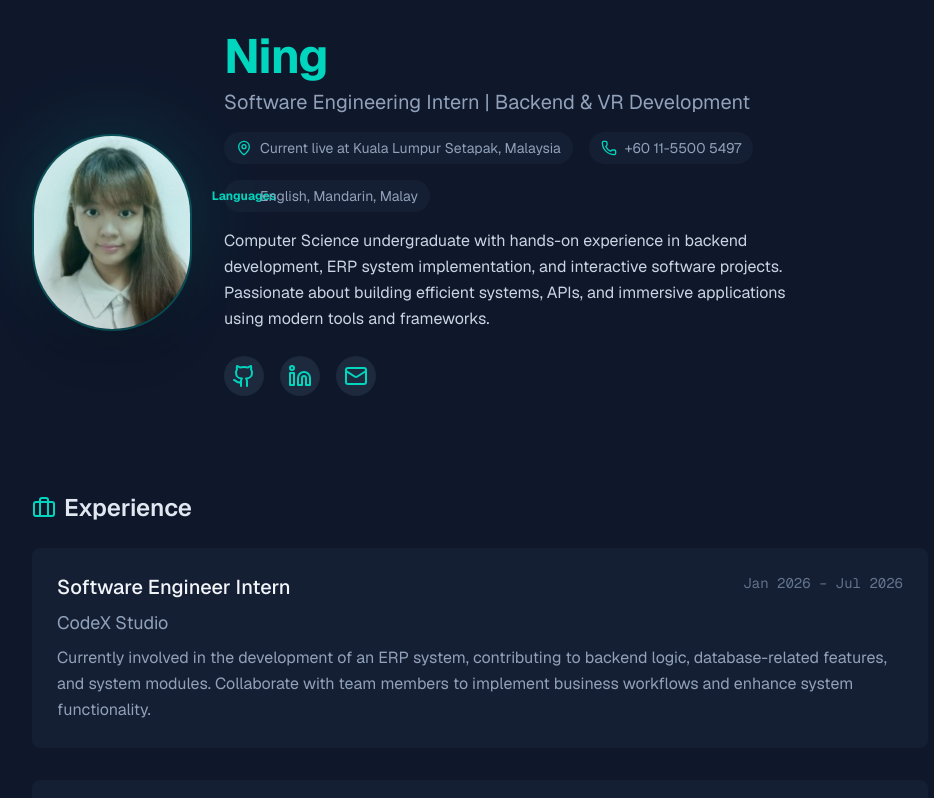
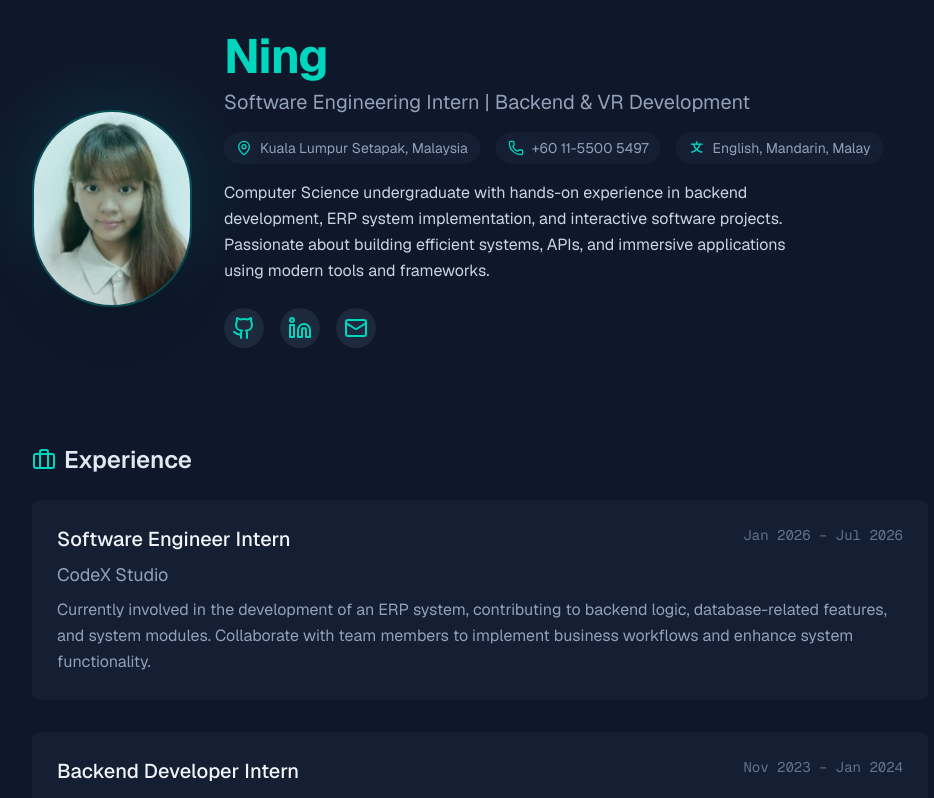
Before and after one commit to JNing8431-moon/Ning-React-Resume, a Next.js app: page /Ning-React-Resume/ in a window 1280 px wide. Shown: the top 798 px of the page, without its empty margins (160-1094 px from the left). Built offline with nearby package versions, Linux system fonts and the light colour scheme.

Commit message:
update personal info

```diff
--- a/app/components/Resume.tsx
+++ b/app/components/Resume.tsx
@@ -52,14 +52,14 @@ export default function Resume() {
                         <div className="flex flex-wrap gap-4 text-sm text-slate-400">
                             <div className="flex items-center gap-2 bg-slate-800/50 px-3 py-1.5 rounded-full">
                                 <MapPin className="w-4 h-4 text-teal-400" />
-                                <span>Current live at Kuala Lumpur Setapak, Malaysia</span>
+                                <span>Kuala Lumpur Setapak, Malaysia</span>
                             </div>
                             <div className="flex items-center gap-2 bg-slate-800/50 px-3 py-1.5 rounded-full">
                                 <Phone className="w-4 h-4 text-teal-400" />
                                 <span>+60 11-5500 5497</span>
                             </div>
                             <div className="flex items-center gap-2 bg-slate-800/50 px-3 py-1.5 rounded-full">
-                                <span className="w-4 h-4 flex items-center justify-center text-teal-400 font-bold text-xs">Languages</span>
+                                <span className="w-4 h-4 flex items-center justify-center text-teal-400 font-bold text-xs">文</span>
                                 <span>English, Mandarin, Malay</span>
                             </div>
                         </div>
```
